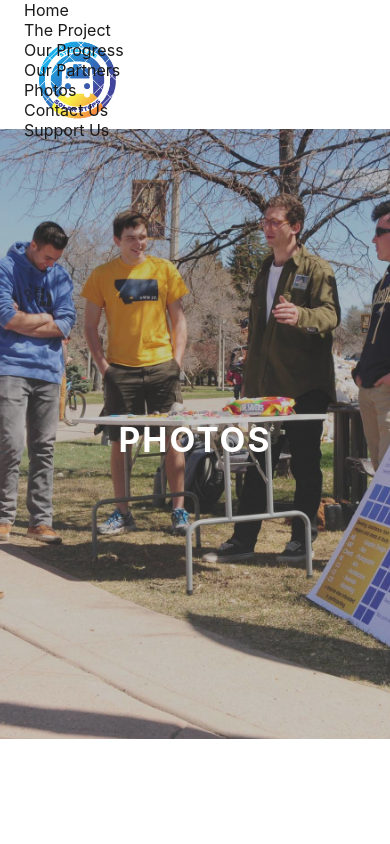
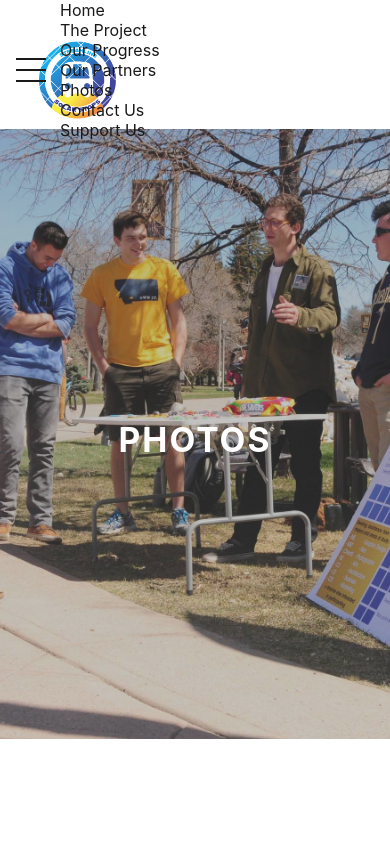
Before and after one commit to streamline-solar/streamline-solar-project, a React (Create React App) app: page /photos in a window 390 px wide. Shown: the top 844 px of the page. Built offline with nearby package versions, Linux system fonts and the light colour scheme; a web font is replaced by a local one.

Commit message:
added styling to the hamburger menu and created a side drawer component

```diff
--- a/src/components/MobileMenu.js
+++ b/src/components/MobileMenu.js
@@ -2,10 +2,14 @@ import React from 'react';
 import "../styles/mobile.scss";
 import { Link } from "react-router-dom";
 
+import DrawerToggleButton from "./SideDrawer/DrawerToggleButton";
+
 const toolbar = props => (
   <div className="full-mobile-menu-wrapper">
     <nav className="mobile-menu-nav">
-      <div></div>
+      <div>
+        <DrawerToggleButton />
+      </div>
       <div className="mobile-menu-wrapper">
         <ul className="mobile-menu-content">
           <li className="mobile-menu-item">
--- a/src/components/SideDrawer/DrawerToggleButton.scss
+++ b/src/components/SideDrawer/DrawerToggleButton.scss
@@ -0,0 +1,24 @@
+@import "../../styles/colors.scss";
+
+.toggle-button {
+  display: flex;
+  flex-direction: column;
+  justify-content: space-between;
+  height: 24px;
+  width: 36px;
+  background: transparent;
+  border: none;
+  cursor: pointer;
+  padding: 0;
+  box-sizing: border-box;
+}
+
+.toggle-button:focus {
+  outline: none;
+}
+
+.toggle-button-line {
+  width: 30px;
+  height: 2px;
+  background: $black;
+}
--- /dev/null
+++ b/src/components/SideDrawer/SideDrawer.js
@@ -0,0 +1 @@
+import React from 'react';
```
